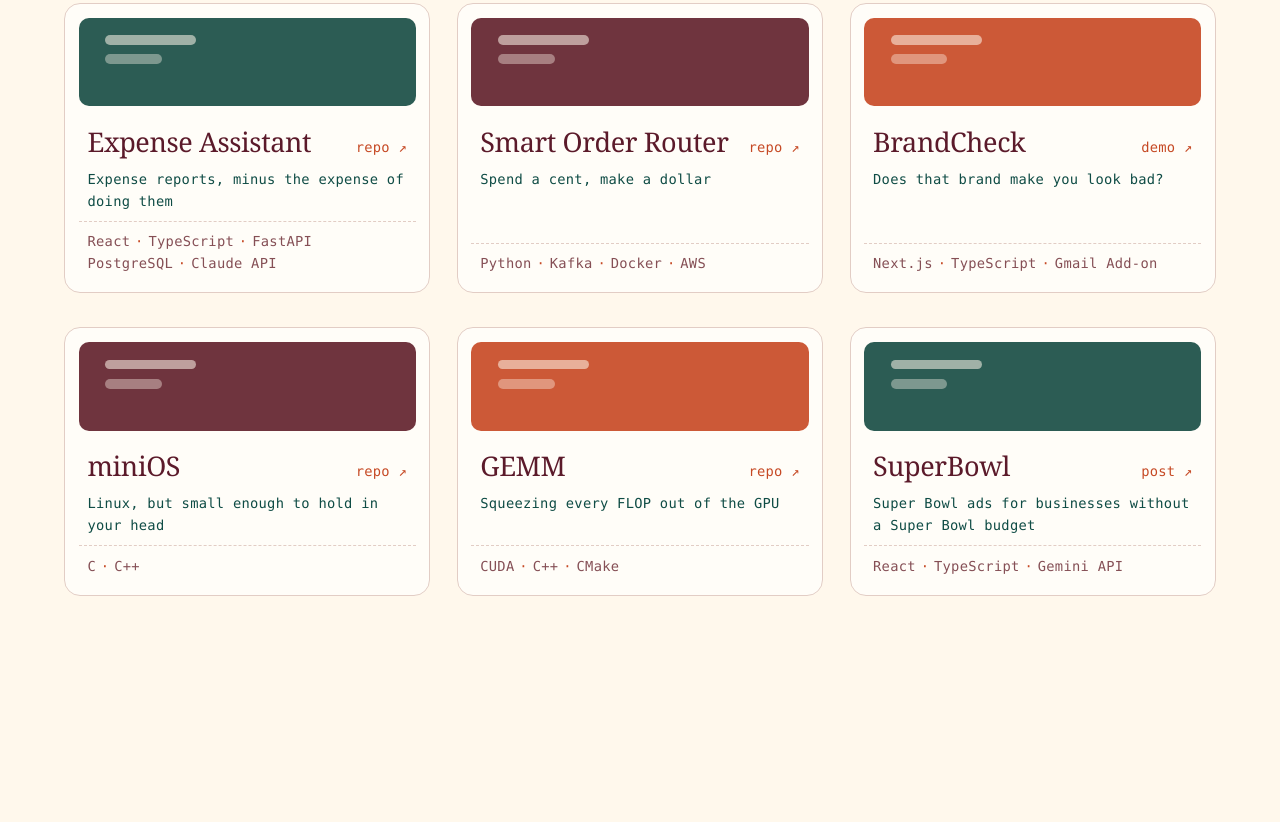
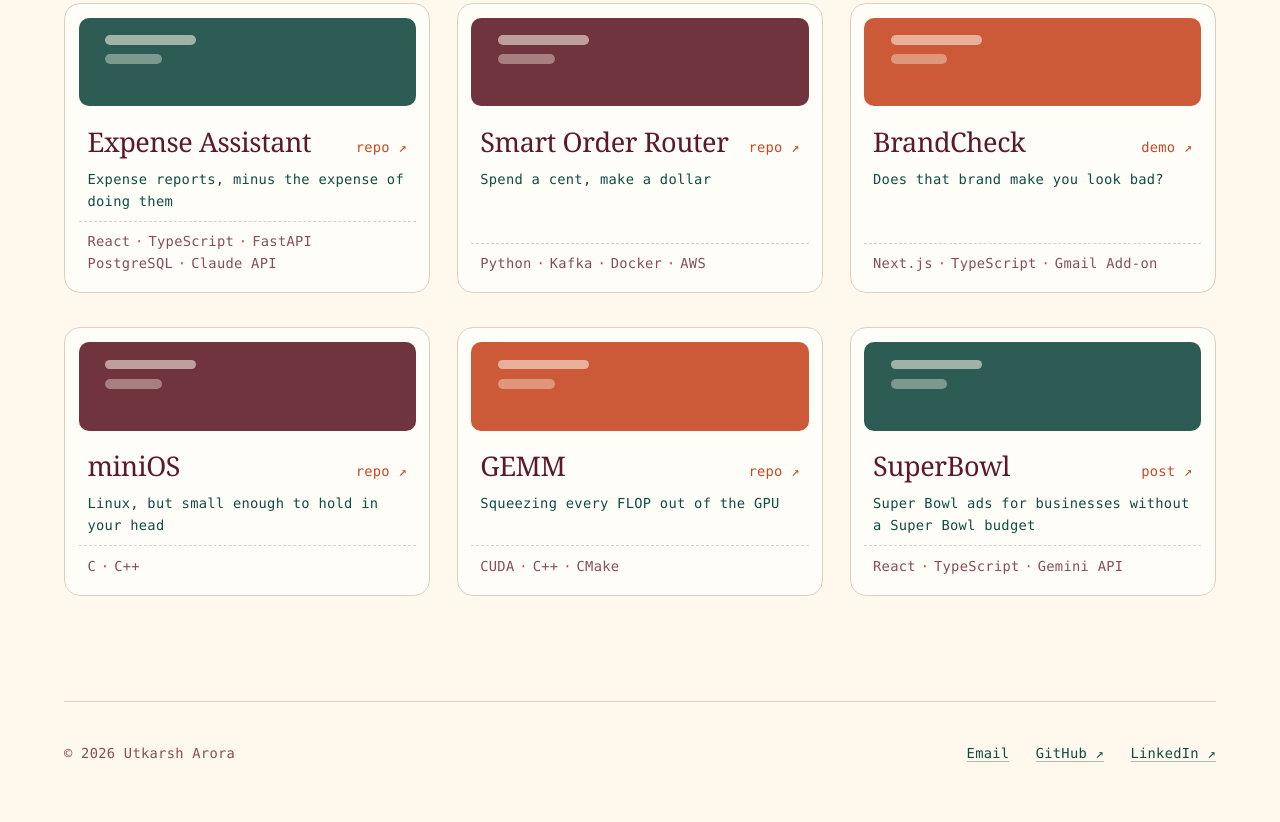
Before and after one commit to UtkarshArora/portfolio, an Astro site: page / in a window 1280 px wide. Shown: the part 927-1749 px from the top of the page. Before the commit the page ends 1628 px from the top, so only its background shows below. Built offline with nearby package versions, Linux system fonts and the light colour scheme; Astro itself is replaced by a stand-in of ours.

Commit message:
added footer, changed title and metadata to fullstack

```diff
--- /dev/null
+++ b/src/components/Footer.astro
@@ -0,0 +1,73 @@
+---
+import { site } from "../data/site";
+
+const mailto = `mailto:${site.email}?subject=${encodeURIComponent(site.emailSubject)}`;
+
+// Same tab on purpose: visitors decide with Cmd/Ctrl+click. "↗" marks links that leave the site.
+const links = [
+  // Same behaviour as the nav Contact link: opens the mail app and copies the address (script in Header).
+  { label: "Email", href: mailto, ariaLabel: "Contact: Email Utkarsh", contact: true },
+  { label: "GitHub", href: site.github, external: true },
+  { label: "LinkedIn", href: site.linkedin, external: true },
+] as { label: string; href: string; ariaLabel?: string; contact?: boolean; external?: boolean }[];
+---
+
+<footer class="site-footer container">
+  <p class="sign-off">© {new Date().getFullYear()} {site.name}</p>
+  <ul class="links" role="list" aria-label="Elsewhere">
+    {
+      links.map((link) => (
+        <li>
+          <a
+            href={link.href}
+            aria-label={link.ariaLabel}
+            data-contact-link={link.contact ? site.email : undefined}
+          >
+            {link.label}
+            {link.external && <span aria-hidden="true"> ↗</span>}
+          </a>
+        </li>
+      ))
+    }
+  </ul>
+</footer>
+
+<style>
+  .site-footer {
+    display: flex;
+    flex-wrap: wrap;
+    align-items: baseline;
+    justify-content: space-between;
+    gap: var(--space-s) var(--space-l);
+    padding-block: var(--space-l) var(--space-xl);
+    border-top: var(--border-width) solid var(--color-border);
+    font-family: var(--font-mono);
+    font-size: var(--step--1);
+    letter-spacing: var(--tracking-mono);
+  }
+
+  .sign-off {
+    margin: 0;
+    color: var(--color-text-muted);
+  }
+
+  .links {
+    display: flex;
+    flex-wrap: wrap;
+    gap: var(--space-2xs) var(--space-m);
+    margin: 0;
+    padding: 0;
+    list-style: none;
+  }
+
+  .links a {
+    display: inline-block;
+    /* Comfortable tap target without changing the visual rhythm */
+    padding-block: var(--space-3xs);
+  }
+
+  .links a:hover {
+    color: var(--color-highlight);
+    text-decoration-color: currentColor;
+  }
+</style>
--- a/src/components/Header.astro
+++ b/src/components/Header.astro
@@ -25,7 +25,6 @@ interface NavItem {
 const nav: NavItem[] = [
   { label: "Work", href: `${prefix}#work` },
   { label: "Projects", href: `${prefix}#projects` },
-  { label: "Open Source", href: `${prefix}#open-source` },
   { label: "About", href: `${prefix}#about` },
   { label: "Contact", href: mailto, ariaLabel: "Contact: Email Utkarsh", contact: true },
 ];
@@ -195,11 +194,12 @@ const nav: NavItem[] = [
   // (browsers hide it), so we also copy the address on every click. Visitors without a mail app
   // still leave with it.
   const SHOW_FOR = 2600;
-  const link = document.querySelector<HTMLAnchorElement>("[data-contact-link]");
+  // Every element with data-contact-link (nav Contact, footer Email) shares this behaviour.
+  const links = document.querySelectorAll<HTMLAnchorElement>("[data-contact-link]");
   const toast = document.querySelector<HTMLElement>("[data-contact-toast]");
   let timer: number | undefined;
 
-  link?.addEventListener("click", async () => {
+  links.forEach((link) => link.addEventListener("click", async () => {
     // No preventDefault: the browser still follows the mailto: link as normal.
     const email = link.dataset.contactLink;
     if (!email || !toast) return;
@@ -216,5 +216,5 @@ const nav: NavItem[] = [
       // Clear after the fade so screen readers don't re-read stale text
       window.setTimeout(() => (toast.textContent = ""), 300);
     }, SHOW_FOR);
-  });
+  }));
 </script>
--- a/src/components/Hero.astro
+++ b/src/components/Hero.astro
@@ -7,7 +7,7 @@ import Orbit from "./Orbit.astro";
 
 <section class="hero container" aria-labelledby="hero-title">
   <div class="hero-copy">
-    <p class="eyebrow">Frontend developer · Now building [current work]</p>
+    <p class="eyebrow">Full Stack Developer</p>
     <h1 id="hero-title">
       <span class="line">I make the web</span>
       <span class="line"><Highlight><em>feel</em></Highlight> good to touch.</span>
--- a/src/data/site.ts
+++ b/src/data/site.ts
@@ -3,4 +3,6 @@ export const site = {
   email: "arorautkarsh10@gmail.com",
   emailSubject: "Hi from your portfolio",
   github: "https://github.com/UtkarshArora",
+  // TODO(user): confirm this URL; it was inferred from a LinkedIn post slug.
+  linkedin: "https://www.linkedin.com/in/utkarsharora10/",
 };
--- a/src/layouts/BaseLayout.astro
+++ b/src/layouts/BaseLayout.astro
@@ -2,6 +2,7 @@
 import "../styles/tokens.css";
 import "../styles/global.css";
 import Header from "../components/Header.astro";
+import Footer from "../components/Footer.astro";
 
 interface Props {
   title?: string;
@@ -13,11 +14,11 @@ interface Props {
 const siteName = "Utkarsh Arora";
 const {
   title,
-  description = "Utkarsh Arora: frontend developer who sweats motion, type, and how interfaces feel.",
+  description = "Utkarsh Arora: Full Stack developer who sweats motion, type, and how interfaces feel.",
   showBack,
 } = Astro.props;
 
-const pageTitle = title ? `${title} · ${siteName}` : `${siteName}, Frontend Developer`;
+const pageTitle = title ? `${title} · ${siteName}` : `${siteName}, Full Stack Developer`;
 const canonical = new URL(Astro.url.pathname, Astro.site);
 ---
 
@@ -44,6 +45,7 @@ const canonical = new URL(Astro.url.pathname, Astro.site);
     <main id="main" tabindex="-1">
       <slot />
     </main>
+    <Footer />
   </body>
 </html>
 
```
Also changed, not shown: CLAUDE.md (+1 -1 lines), 1 other file.
